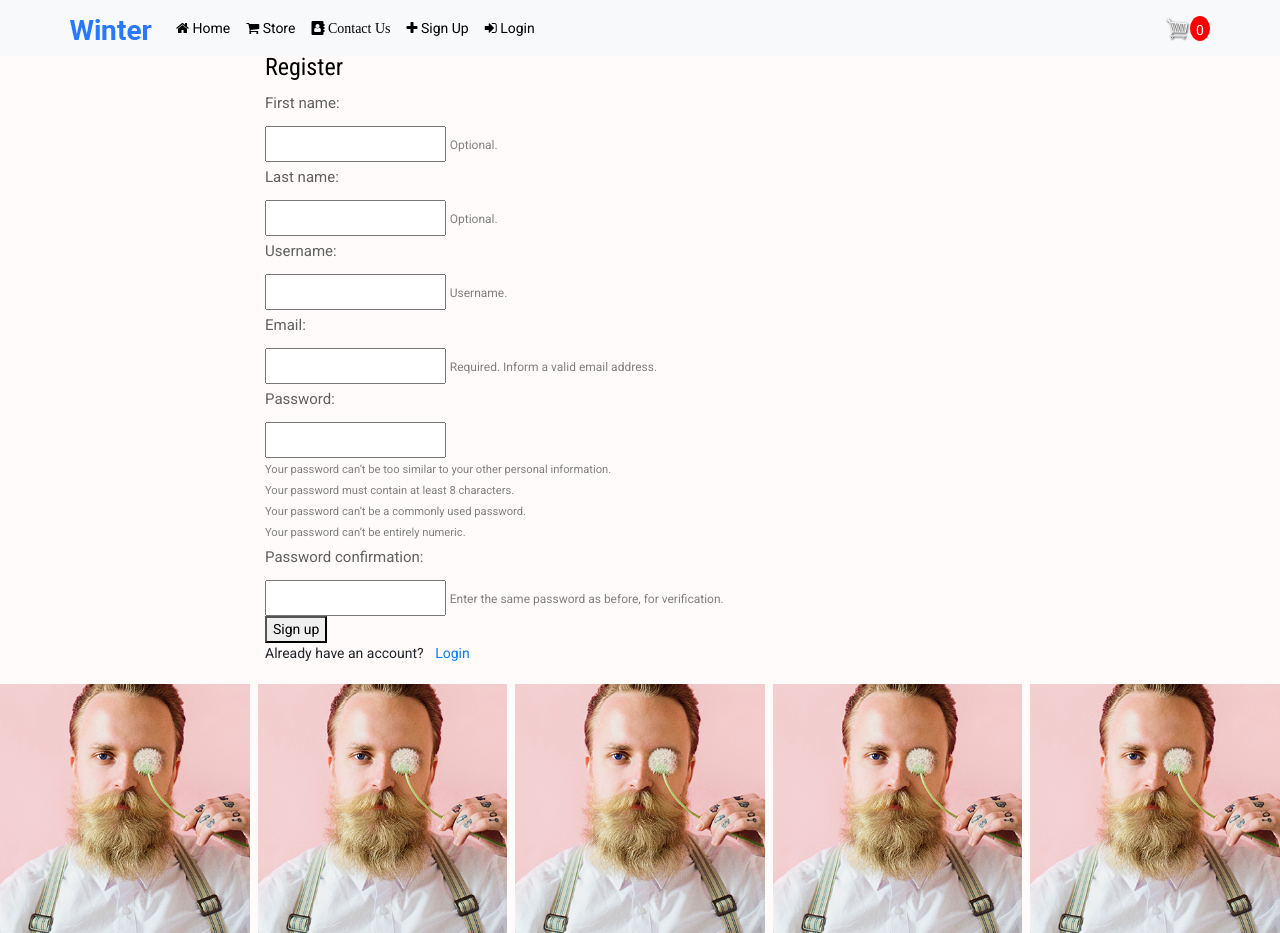
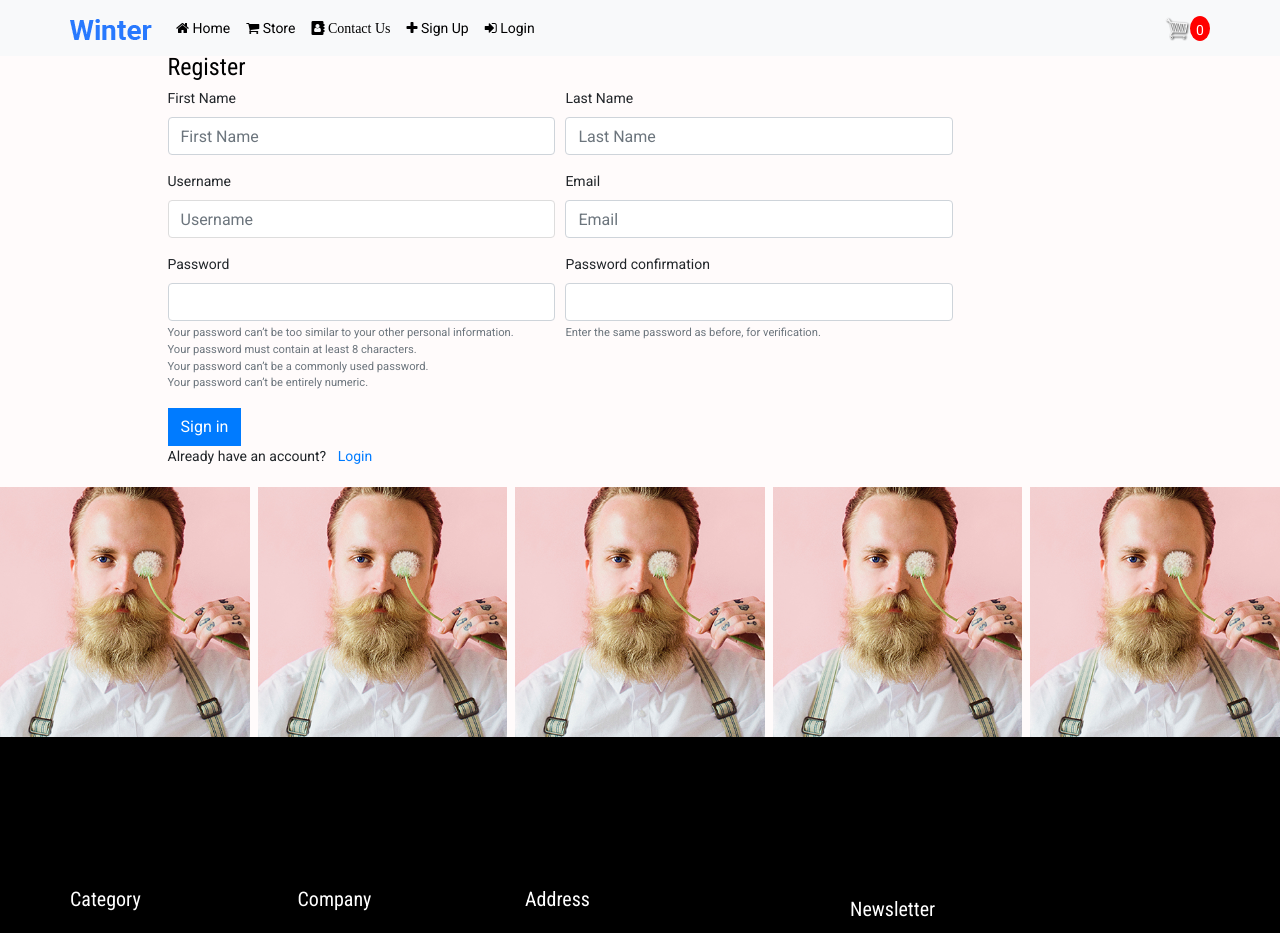
Before and after one commit to unyime1/django-ecommerce-project, a Django app: page /register/ in a window 1280 px wide. Shown: the top 933 px of the page. Run offline with Django 3.2, Linux system fonts and the light colour scheme; data comes from the database, SQL or seed files in the repository; both versions use the stored data as it was after the commit; data that the repository does not hold is empty; parts of the project's set-up code (start-up, migrations or seed data) failed here and were passed over; some libraries are stand-ins or nearby versions.

Commit message:
added crispy forms

```diff
--- a/static/css/main.css
+++ b/static/css/main.css
@@ -1474,3 +1474,7 @@ header {
   padding-top:45px;
 
 }
+
+.asteriskField{
+  display: none;
+}
--- a/users/forms.py
+++ b/users/forms.py
@@ -8,10 +8,10 @@ from users.models import Customer
 
 class RegistrationForm(UserCreationForm):
     """this class handles the user registration form"""
-    first_name = forms.CharField(max_length=30, required=True, help_text='Optional.')
-    last_name = forms.CharField(max_length=30, required=True, help_text='Optional.')
-    username = forms.CharField(max_length=30, required=True, help_text='Username.')
-    email = forms.EmailField(max_length=254, help_text='Required. Inform a valid email address.')
+    first_name = forms.CharField(max_length=30, required=True, label='First Name', widget=forms.TextInput(attrs={'placeholder': 'First Name'}))
+    last_name = forms.CharField(max_length=30, required=True, label='Last Name', widget=forms.TextInput(attrs={'placeholder': 'Last Name'}))
+    username = forms.CharField(max_length=30, required=True, label='Username', widget=forms.TextInput(attrs={'placeholder': 'Username'}))
+    email = forms.EmailField(max_length=254, required=True, label='Email', widget=forms.TextInput(attrs={'placeholder': 'Email'}))
 
 
     class Meta:
@@ -26,3 +26,8 @@ class RegistrationForm(UserCreationForm):
         except Customer.DoesNotExist:
             return email
         raise forms.ValidationError(_('The email already exists. Choose another'))
+
+
+class LoginForm(forms.Form):
+    username = forms.CharField(required=True, label='Username', widget=forms.TextInput(attrs={'placeholder': 'First Name'}))
+    password = forms.CharField(required=True, widget=forms.PasswordInput)
--- a/users/templates/users/register.html
+++ b/users/templates/users/register.html
@@ -1,35 +1,47 @@
 {% extends 'stores/main_template.html' %}
-
+{% load crispy_forms_tags %}
 {% block content %}
 
 <div class="container">
 
     <div class="row">
-        <div class="col-md-2"></div>
+        <div class="col-md-1"></div>
 
-        <div class="col-md-8">
+        <div class="col-md-10">
           <h3>Register</h3>
           <form method="post">
-              {% csrf_token %}
-              {% for field in form %}
-                <p>
-                  {{ field.label_tag }}<br>
-                  {{ field }}
-                  {% if field.help_text %}
-                    <small style="color: grey">{{ field.help_text }}</small>
-                  {% endif %}
-                  {% for error in field.errors %}
-                    <p style="color: red">{{ error }}</p>
-                  {% endfor %}
-                </p>
-              {% endfor %}
-              <button type="submit">Sign up</button>
+            {% csrf_token %}
+            <div class="form-row">
+              <div class="col-md-5">
+                {{form.first_name|as_crispy_field}}
+              </div>
+              <div class="col-md-5">
+                {{form.last_name|as_crispy_field}}
+              </div>
+            </div>
+            <div class="form-row">
+              <div class="col-md-5">
+                {{form.username|as_crispy_field}}
+              </div>
+              <div class="col-md-5">
+                {{form.email|as_crispy_field}}
+              </div>
+            </div>
+            <div class="form-row">
+              <div class="col-md-5">
+                {{form.password1|as_crispy_field}}
+              </div>
+              <div class="col-md-5">
+                {{form.password2|as_crispy_field}}
+              </div>
+            </div>
+            <button type="submit" class="btn btn-primary">Sign in</button>
           </form>
           <div class=" ">
               Already have an account? <a href="{% url 'login' %}" class="ml-2">Login</a>
           </div>
         </div>
-        <div class="col-md-2"></div>
+        <div class="col-md-1"></div>
 
     </div>
 
--- a/users/views.py
+++ b/users/views.py
@@ -73,22 +73,27 @@ def userLogin(request):
     """this function handles the login view"""
 
     #user login logic
-
+    form = LoginForm()
     #pull login data from form
     if request.method == "POST":
-        username = request.POST.get('username')
-        password = request.POST.get('password')
+        form = LoginForm(request.POST)
 
-        #authenticate the user
-        user = authenticate(request, username=username, password=password)
+        if form.is_valid():
+            username = form.cleaned_data['username']
+            password = form.cleaned_data['password']
 
-        #login user
-        if user is not None:
-            login(request, user)
-            return redirect('profile')
-        else:
-            messages.info(request, 'username or password is incorrect!')
-            return redirect('login')
+            #authenticate the user
+            user = authenticate(request, username=username, password=password)
+
+            #login user
+            if user is not None:
+                login(request, user)
+                return redirect('profile')
+            else:
+                messages.info(request, 'username or password is incorrect!')
+                return redirect('login')
+    else:
+        form = LoginForm()
 
 
     if request.user.is_authenticated:
@@ -108,7 +113,7 @@ def userLogin(request):
     #get cart items from order model property
     cart_quantity = order.get_cart_quantity
 
-    context = {'cart_quantity': cart_quantity}
+    context = {'cart_quantity': cart_quantity, 'form':form}
     return render(request, 'users/login.html', context)
 
 
```
Also changed, not shown: users/templates/users/login.html (+3 -10 lines), db.sqlite3.
